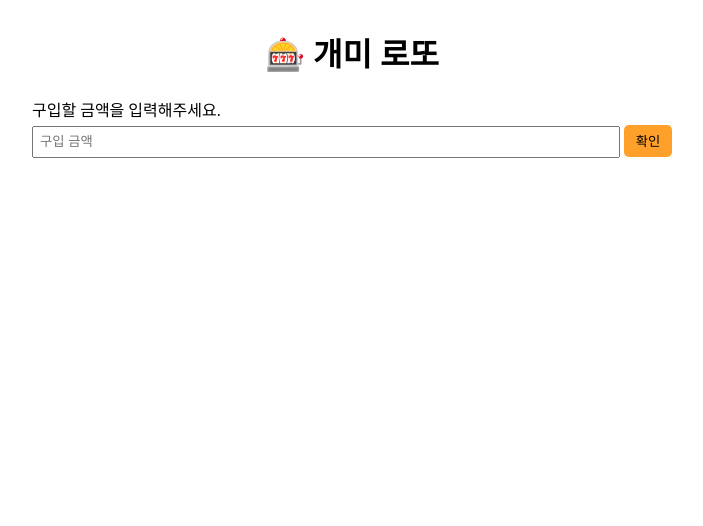
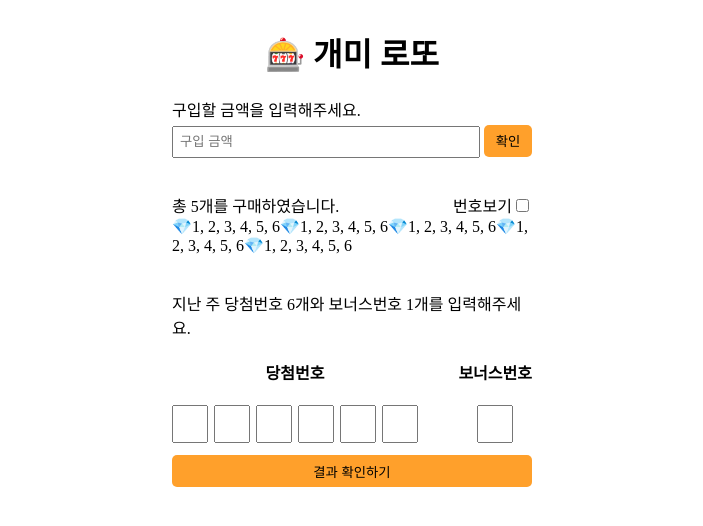
Before and after one commit to woowacourse/react-lotto, a React app: page / in a window 1280 px wide. Shown: the top 526 px of the page, without its empty margins (288-991 px from the left). Built offline with nearby package versions, Linux system fonts and the light colour scheme; the HTML template or start-up script is replaced by a standard one.

Commit message:
feat: App.js에서 컴포넌트 렌더링
Co-authored-by: jieun song <zigsong@users.noreply.github.com>

```diff
--- a/src/App.js
+++ b/src/App.js
@@ -1,6 +1,9 @@
 import React, { Component } from 'react';
 import { Root, Container, Title } from './style';
 import PriceInput from './components/PriceInput';
+import LottosContainer from './components/LottosContainer';
+import WinningNumbersContainer from './components/WinningNumbersContainer';
+import ResultModal from './components/ResultModal';
 
 class App extends Component {
   render() {
@@ -8,8 +11,11 @@ class App extends Component {
       <Root>
         <Container>
           <Title>🎰 개미 로또</Title>
-          <PriceInput></PriceInput>
+          <PriceInput />
+          <LottosContainer />
+          <WinningNumbersContainer />
         </Container>
+        <ResultModal />
       </Root>
     );
   }
--- a/src/style.js
+++ b/src/style.js
@@ -6,7 +6,7 @@ const Root = styled.div`
 `;
 
 const Container = styled.div`
-  width: 640px;
+  width: 360px;
   display: flex;
   flex-direction: column;
   justify-content: center;
```
